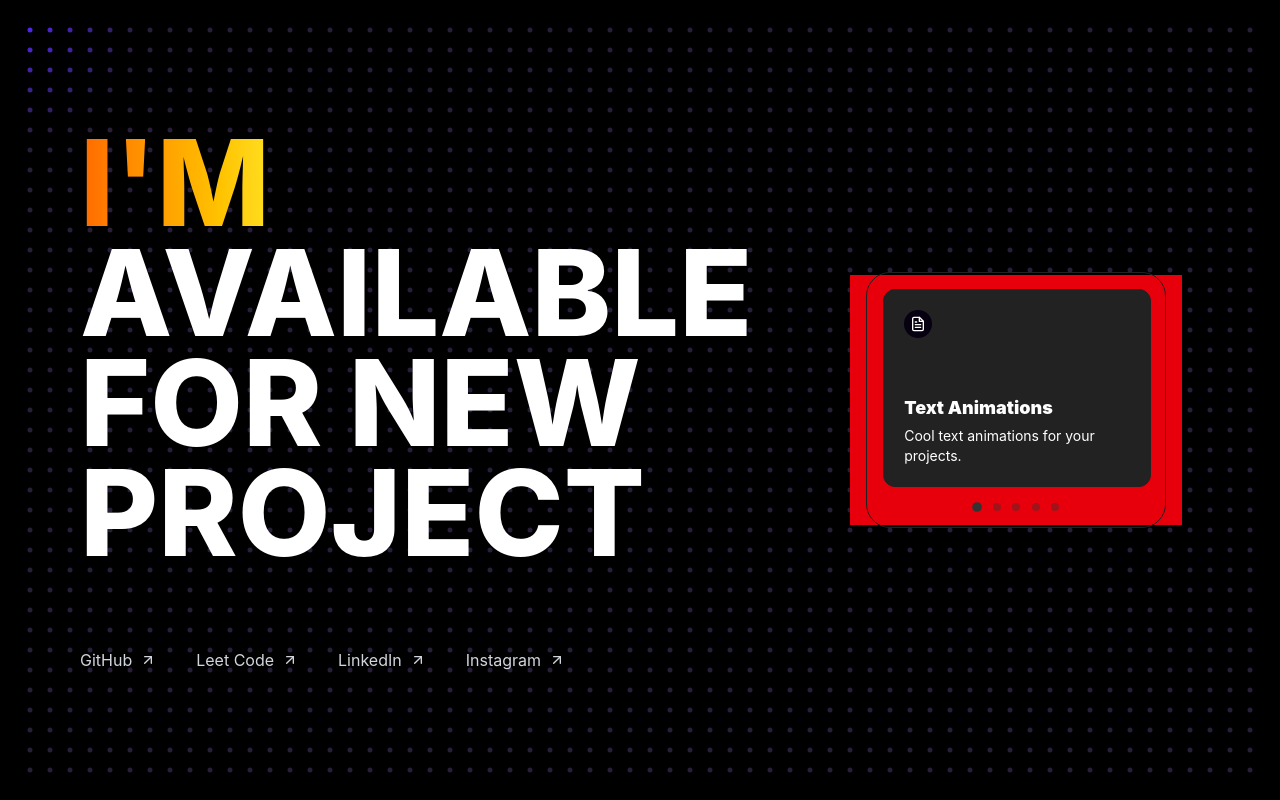
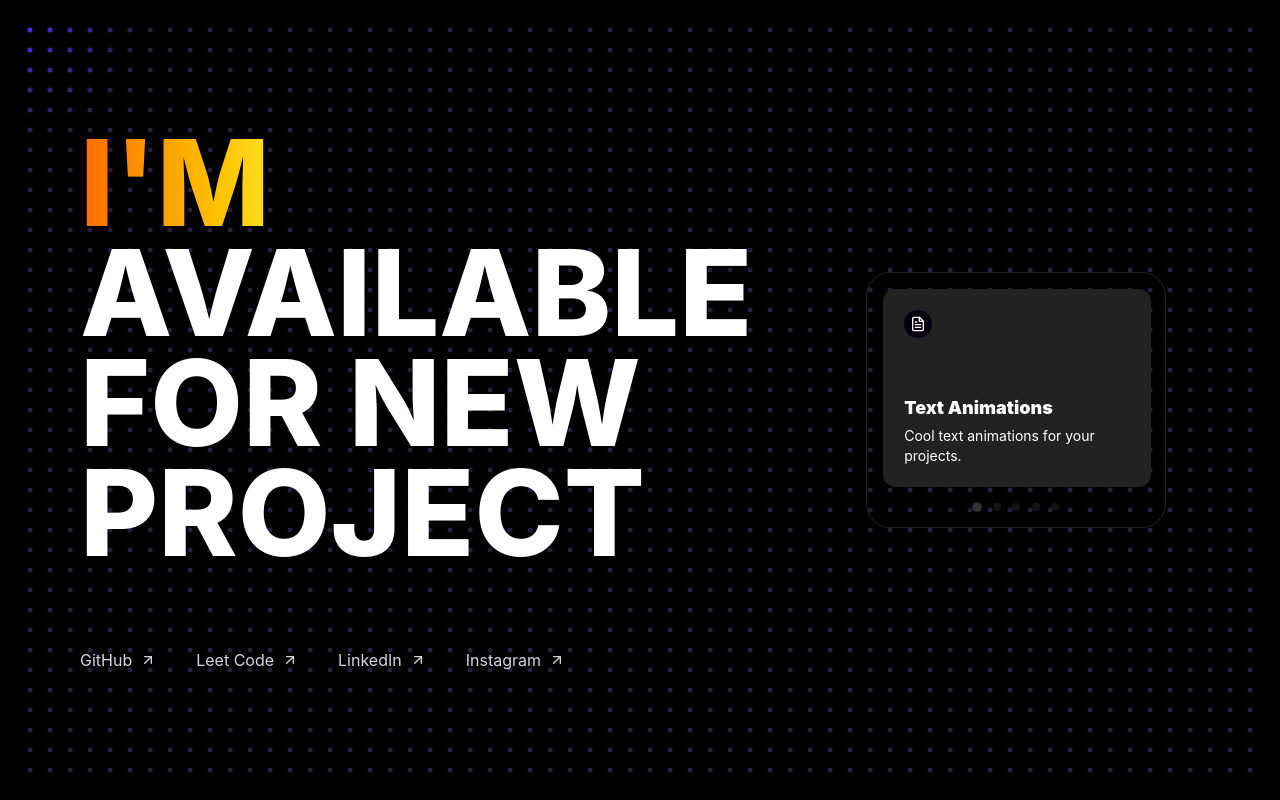
Before and after one commit to AtulSingh7898/Atul-s_Portfolio, a React (Vite) app: page /contect in a window 1280 px wide. Built offline with nearby package versions, Linux system fonts and the light colour scheme.

Commit message:
small changer

```diff
--- a/src/components/Contact.jsx
+++ b/src/components/Contact.jsx
@@ -87,7 +87,7 @@ const Contact = () => {
                         transition={{ duration: 1.6 }}
                         className="flex items-center justify-center w-full"
                     >
-                        <div className="h-[250px] sm:h-[250px] lg:h-[250px] min-w-80 p-4 flex items-center justify-center bg-red-600">
+                        <div className="h-[250px] sm:h-[250px] lg:h-[250px] min-w-80 p-4 flex items-center justify-center">
                             <Carousel
                                 baseWidth={300}
                                 autoplay={false}
```
